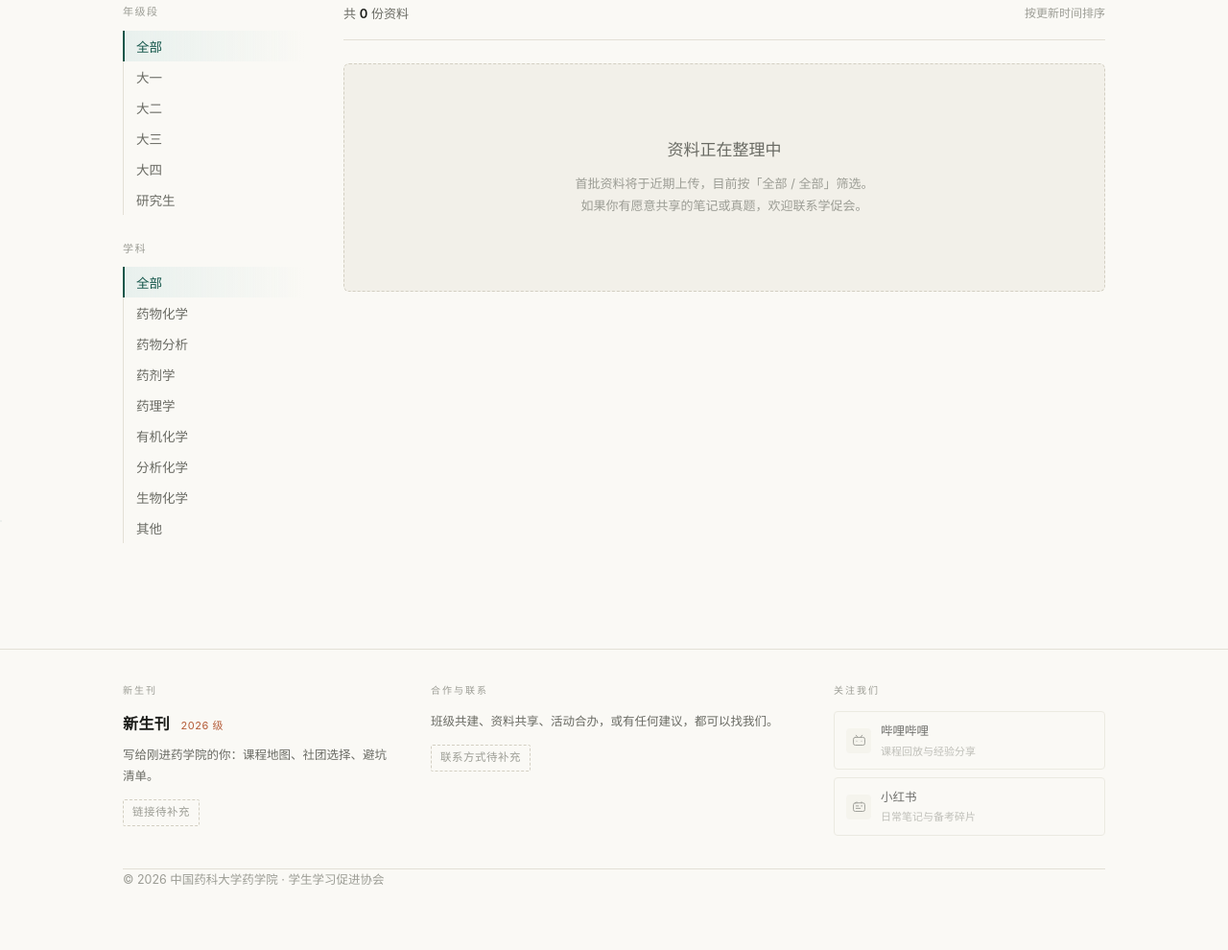
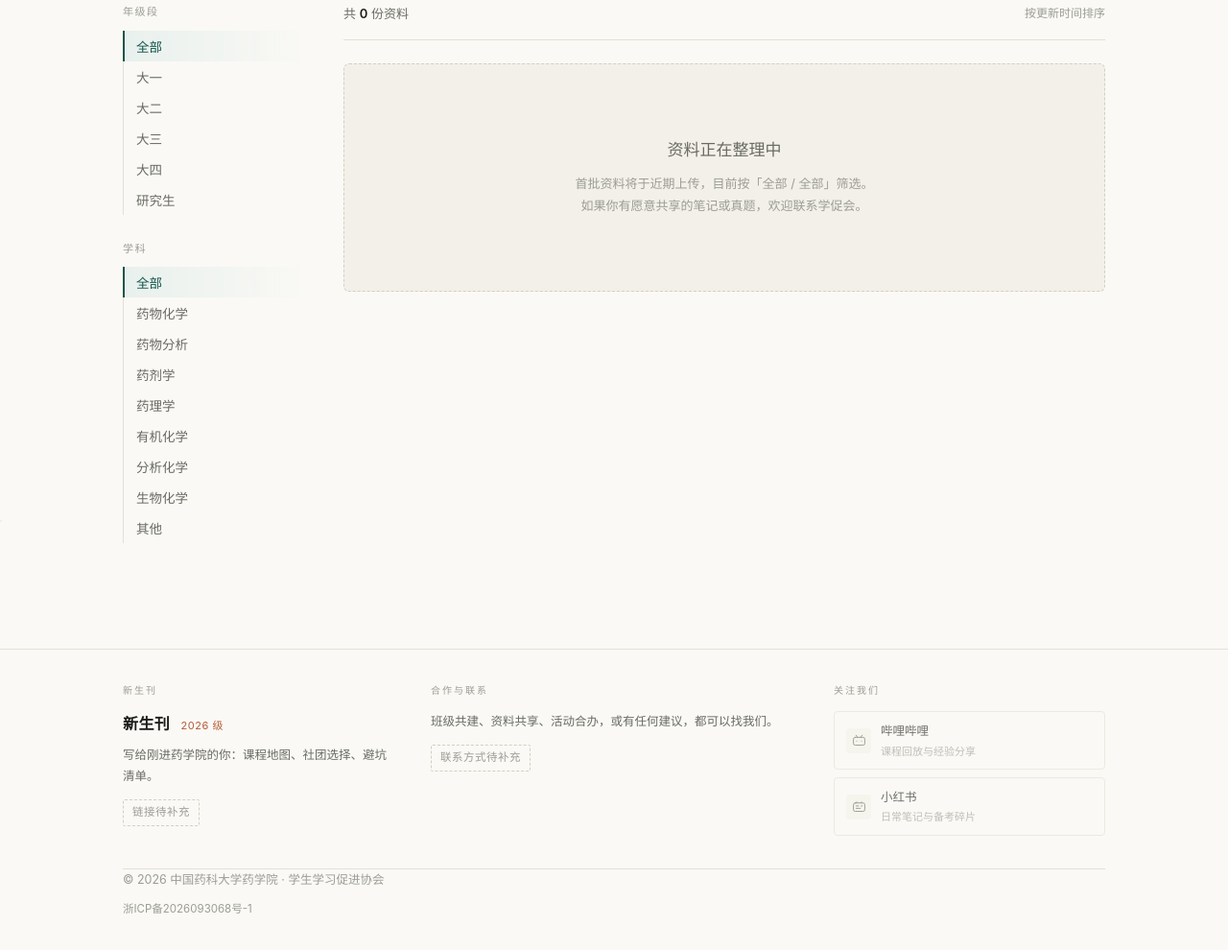
Before and after one commit to liuguangyu272/xuecuhui-website, a plain HTML site: page web/library.html in a window 1280 px wide. Shown: the part 258-1248 px from the top of the page at 96% size. Drawn offline with Linux system fonts and the light colour scheme; no server answers.

Commit message:
Display ICP registration number in website footers

```diff
--- a/web/library.html
+++ b/web/library.html
@@ -75,15 +75,8 @@
     <div class="footer__inner">
       <div class="footer__copy">© 2026 中国药科大学药学院 · 学生学习促进协会</div>
     </div>
-        <div class="footer__legal" id="footLegal">
-      <!-- 备案号下来后：去掉这行与下面「END」之间那几个标签的注释符号，并填入真实号码。
-           ICP 备案号形如「苏ICP备2026XXXXXX号-1」（同主体多个网站要带 -1 序号，必须链接工信部系统）；
-           公安联网备案在管局通过后 30 日内办理，形如「苏公网安备 3201XXXXXXXX号」。
-      -->
-      <!-- BEGIN-BEIAN
-      <a href="https://beian.miit.gov.cn/" target="_blank" rel="noopener noreferrer">苏ICP备2026XXXXXX号-1</a>
-      <a href="https://beian.mps.gov.cn/" target="_blank" rel="noopener noreferrer">苏公网安备 XXXXXXXXXXXX 号</a>
-      END-BEIAN -->
+    <div class="footer__legal" id="footLegal">
+      <a href="https://beian.miit.gov.cn/" target="_blank" rel="noopener noreferrer">浙ICP备2026093068号-1</a>
     </div>
   </div>
 </footer>
```
Also changed, not shown: web/404.html (+3 -0 lines), web/activities.html (+2 -9 lines), web/activity.html (+2 -9 lines), web/announcements.html (+2 -9 lines), web/console.html (+2 -9 lines), web/index.html (+2 -9 lines), web/join.html (+2 -9 lines).
